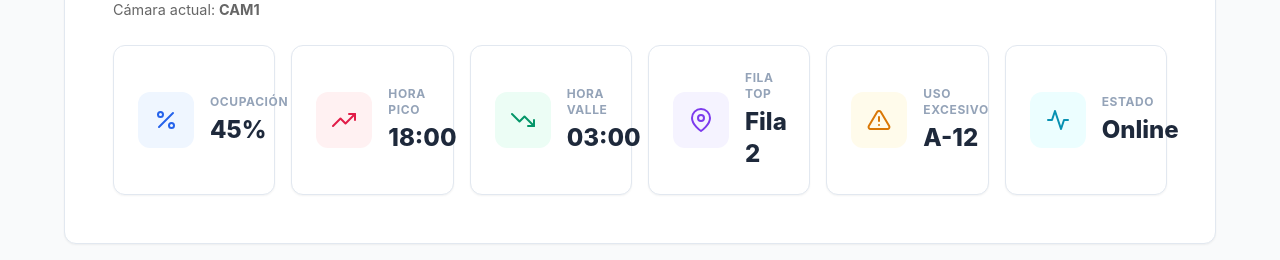
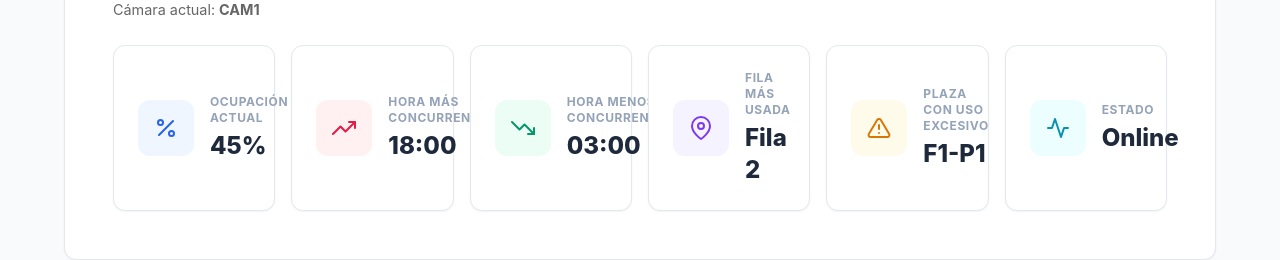
Before and after one commit to AndresrHm/BD-tp-final-front, a React (Vite) app: page / in a window 1280 px wide. Shown: the part 519-779 px from the top of the page. Built offline with nearby package versions, Linux system fonts and the light colour scheme; no server answers.

Commit message:
saco lo de las imagenes

```diff
--- a/src/components/AnalyticsDashboard.tsx
+++ b/src/components/AnalyticsDashboard.tsx
@@ -44,7 +44,7 @@ export default function AnalyticsDashboard({ currentCamera = "cam1" }) {
                 setMetrics({ occupancy: occ, topRow: row, peakHour: peak, leastBusyHour: low, excessive: exc });
             } catch (err) {
                 // Mocks en caso de error
-                setMetrics({ occupancy: 0.45, topRow: 2, peakHour: "18:00", leastBusyHour: "03:00", excessive: "A-12" });
+                setMetrics({ occupancy: 0.45, topRow: 2, peakHour: "18:00", leastBusyHour: "03:00", excessive: "F1-P1" });
             } finally {
                 setLoading(false);
             }
@@ -62,11 +62,11 @@ export default function AnalyticsDashboard({ currentCamera = "cam1" }) {
                 <span className="text-xs bg-slate-100 text-slate-500 px-2 py-1 rounded">Últimos 30 días</span>
             </div>
             <div className="grid grid-cols-1 md:grid-cols-2 lg:grid-cols-3 xl:grid-cols-6 gap-4">
-                <StatCard title="Ocupación" value={`${(metrics.occupancy * 100).toFixed(0)}%`} icon={Icons.Percent} colorClass="text-blue-600" bgClass="bg-blue-50" loading={loading} />
-                <StatCard title="Hora Pico" value={metrics.peakHour} icon={Icons.TrendingUp} colorClass="text-rose-600" bgClass="bg-rose-50" loading={loading} />
-                <StatCard title="Hora Valle" value={metrics.leastBusyHour} icon={Icons.TrendingDown} colorClass="text-emerald-600" bgClass="bg-emerald-50" loading={loading} />
-                <StatCard title="Fila Top" value={metrics.topRow ? `Fila ${metrics.topRow}` : '-'} icon={Icons.MapPin} colorClass="text-violet-600" bgClass="bg-violet-50" loading={loading} />
-                <StatCard title="Uso Excesivo" value={metrics.excessive || 'Ninguno'} icon={Icons.AlertTriangle} colorClass="text-amber-600" bgClass="bg-amber-50" loading={loading} />
+                <StatCard title="Ocupación actual" value={`${(metrics.occupancy * 100).toFixed(0)}%`} icon={Icons.Percent} colorClass="text-blue-600" bgClass="bg-blue-50" loading={loading} />
+                <StatCard title="Hora más concurrente" value={metrics.peakHour} icon={Icons.TrendingUp} colorClass="text-rose-600" bgClass="bg-rose-50" loading={loading} />
+                <StatCard title="Hora menos concurrente" value={metrics.leastBusyHour} icon={Icons.TrendingDown} colorClass="text-emerald-600" bgClass="bg-emerald-50" loading={loading} />
+                <StatCard title="Fila más usada" value={metrics.topRow ? `Fila ${metrics.topRow}` : '-'} icon={Icons.MapPin} colorClass="text-violet-600" bgClass="bg-violet-50" loading={loading} />
+                <StatCard title="Plaza con uso excesivo" value={metrics.excessive || 'Ninguno'} icon={Icons.AlertTriangle} colorClass="text-amber-600" bgClass="bg-amber-50" loading={loading} />
                 <StatCard title="Estado" value="Online" icon={Icons.Activity} colorClass="text-cyan-600" bgClass="bg-cyan-50" loading={loading} />
             </div>
         </div>
--- a/src/pages/MetricsView.tsx
+++ b/src/pages/MetricsView.tsx
@@ -25,7 +25,7 @@ export default function MetricsView() {
       <div className="page-header">
         <div>
           <div className="page-title">Métricas</div>
-          <div className="page-sub">Tendencia de ocupación (datos mock)</div>
+          <div className="page-sub">Tendencia de ocupación</div>
         </div>
       </div>
 
```
